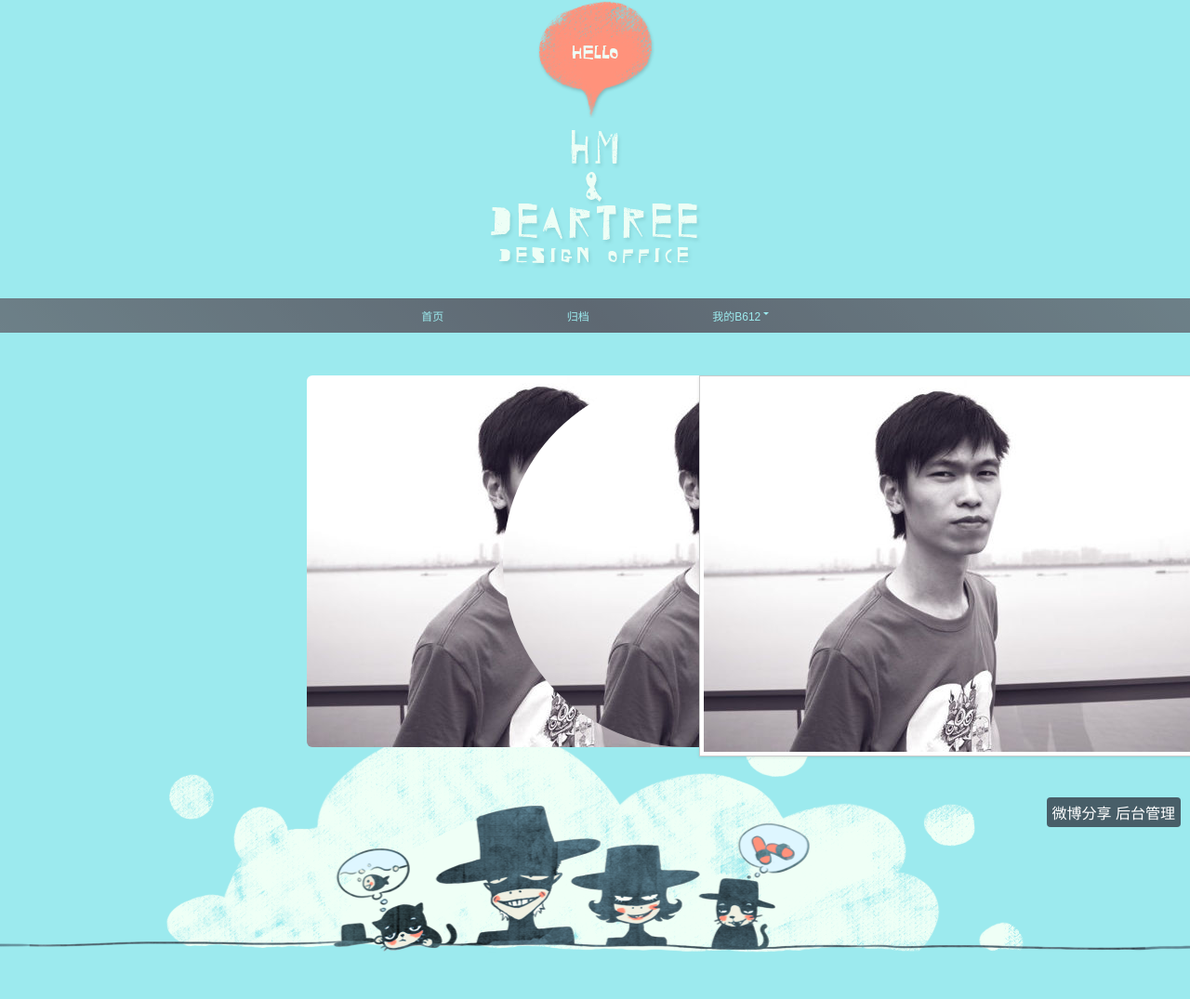
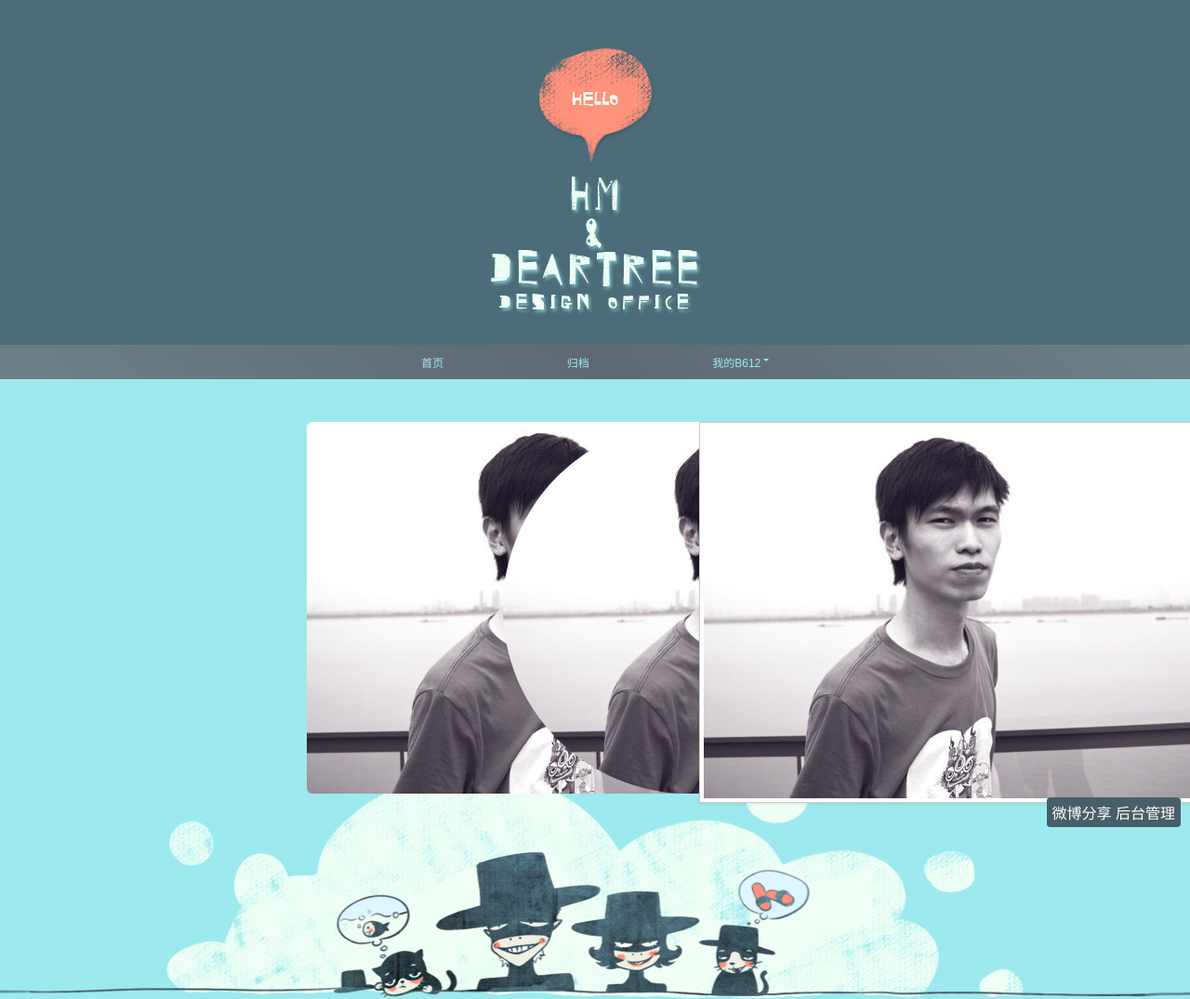
Before and after one commit to needood/tamamaxox.github.com, a Jekyll site: the page built from F_img.html, in a window 1280 px wide. Shown: the whole page at 93% size. Built offline with Jekyll 4.4.1, drawn with Linux system fonts in a browser that asks for light colours; comment, search, counter and statistics services are not loaded; before the commit the page ends 1025 px from its top, so only the background shows below that; grey boxes are pictures that could not be loaded.

Commit message:
Updated assets/stylesheets/o.css

```diff
--- a/assets/stylesheets/o.css
+++ b/assets/stylesheets/o.css
@@ -156,7 +156,7 @@ body .f-main-footer{clear:both;position:relative;height:160px;}
 .f-main-navbar .f-block ul li a:visited{color:#9ceaee;}
 .f-main-navbar .f-block ul li a:hover{color:#9ceaee;}
 .f-main-navbar .f-block ul li a:visited{color:#9ceaee;}
-#site-null{height:50%;min-height:400px;margin-bottom:-400px;}
+#site-null{height:50%;min-height:400px;margin-bottom:-350px;background:#4C6C79;}
 #site-logo-hello{width:127px;height:127px;background-image:url("/assets/images/c.png");margin-left:auto;margin-right:auto;}
 #site-logo{width:229px;height:152px;background-image:url("/assets/images/b.png");margin:10px auto 2em auto;}
 .f-unit{font-size:18px;}
```
